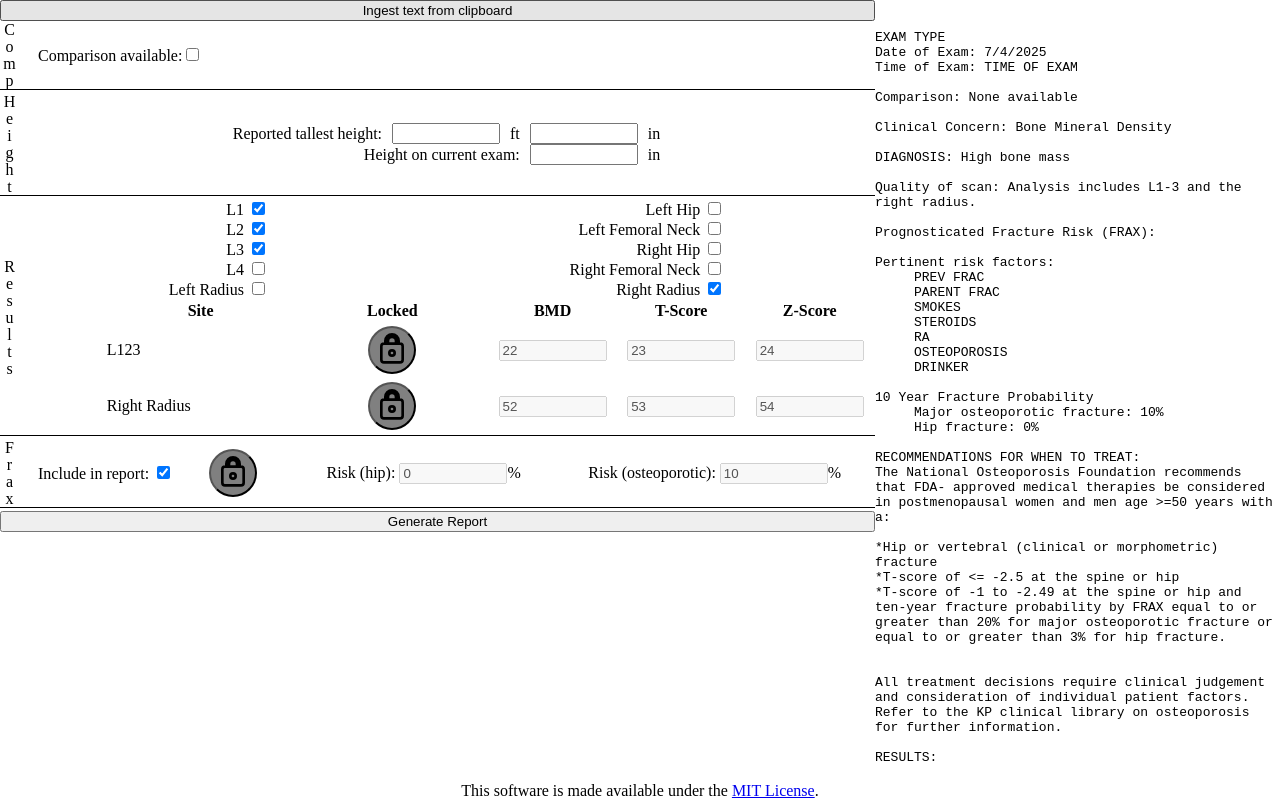
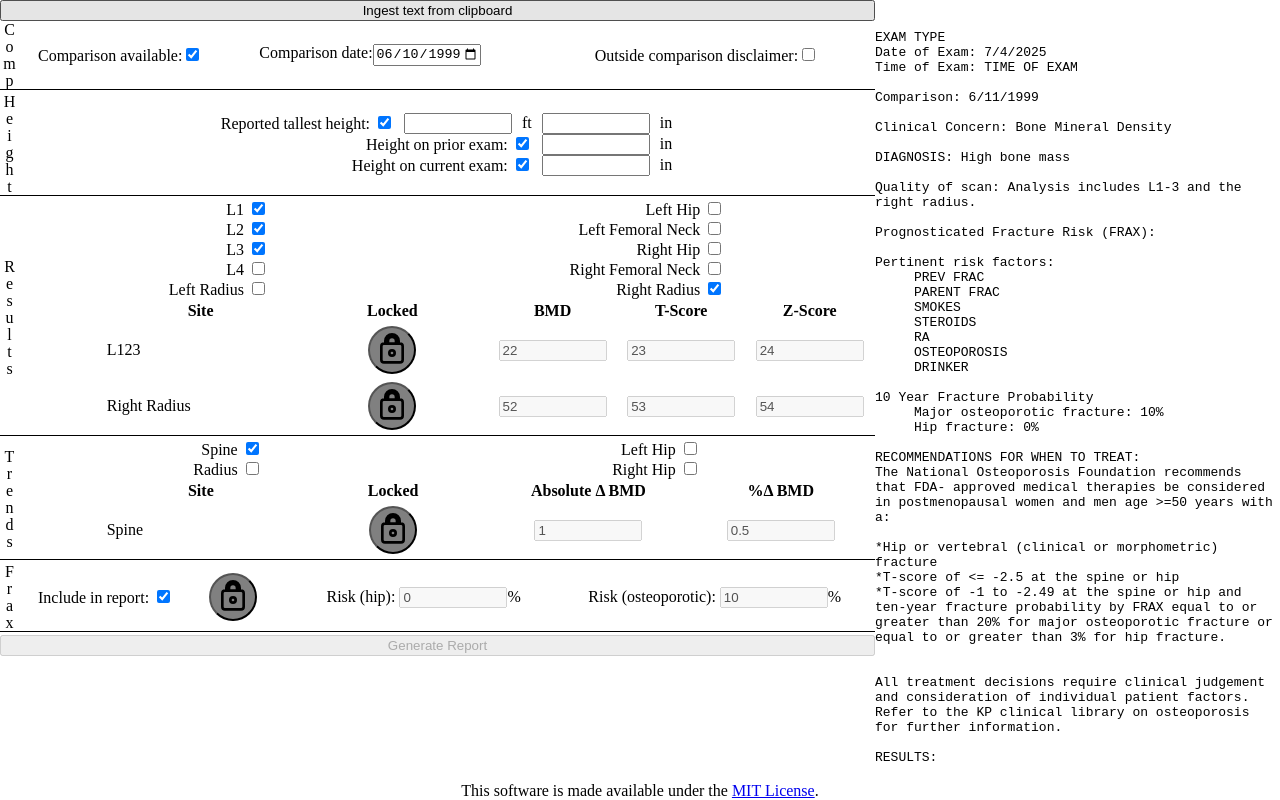
Before and after one commit to overtone1000/RadCalc, a SvelteKit app: page /DEXA in a window 1280 px wide. Built offline with nearby package versions, Linux system fonts and the light colour scheme.

Commit message:
DEXA Improvements Height toggles Substitution checks

```diff
--- a/src/components/DEXA/main.svelte
+++ b/src/components/DEXA/main.svelte
@@ -17,8 +17,6 @@
 
     const debug_mode:boolean=true && import.meta.env.DEV; //if in development mode, put in debug.
 
-    let other_frax_reason:string=$state("");
-
     //Only for debugging
     onMount(()=> {
         if(debug_mode){
@@ -27,7 +25,7 @@
                 result.text().then(
                     (result)=>{
                         handle_raw_ingest(result);
-                        mandatory.comparison.date="2025-06-10";
+                        mandatory.comparison.date="1999-06-10";
                     }
                 );
             }
@@ -179,6 +177,10 @@
 
             if(ingest!==undefined)
             {
+                if(mandatory.reported_tallest_height.exists && (mandatory.reported_tallest_height.feet===null || mandatory.reported_tallest_height.inches===null)){return false;}
+                if(mandatory.height_in_inches.exists && mandatory.height_in_inches.height_in_inches===null){return false;}
+                if(mandatory.comparison.height_in_inches.exists && mandatory.comparison.height_in_inches.height_in_inches===null){return false;}
+
                 if(selected_spinefield)
                 {
                     if(!measurement_ready(current_spine_measurement)){return false;}
@@ -200,6 +202,19 @@
                 }
                 if(mandatory.use_for_analysis.right_radius){
                     if(!measurement_ready(ingest.radii.right)){return false;}
+                }
+
+                if(
+                    selected_spinefield === undefined &&
+                    !mandatory.use_for_analysis.left_hip_total &&
+                    !mandatory.use_for_analysis.left_hip_neck &&
+                    !mandatory.use_for_analysis.right_hip_total &&
+                    !mandatory.use_for_analysis.right_hip_neck &&
+                    !mandatory.use_for_analysis.left_radius &&
+                    !mandatory.use_for_analysis.right_radius
+                )
+                {
+                    return false;
                 }
 
                 if(mandatory.use_for_comparison.spine){
@@ -265,22 +280,22 @@
                     <div class="flexcol flexgrow">
                         <div class="flexcol align_items_end align_self_center">
                             <div class="flexrow">
-                                <div>Reported tallest height: </div>
-                                <input type="number" step="1" class="numberbox left_margin" bind:value={mandatory.reported_tallest_height.feet}>
+                                <label>Reported tallest height: <input type="checkbox" tabindex=-1 bind:checked={mandatory.reported_tallest_height.exists}></label>
+                                <input type="number" step="1" class="numberbox left_margin" disabled={!mandatory.reported_tallest_height.exists} bind:value={mandatory.reported_tallest_height.feet}>
                                 <div class="left_margin"> ft </div>
-                                <input type="number" step="0.1" class="numberbox left_margin" bind:value={mandatory.reported_tallest_height.inches}>
+                                <input type="number" step="0.1" class="numberbox left_margin" disabled={!mandatory.reported_tallest_height.exists} bind:value={mandatory.reported_tallest_height.inches}>
                                 <div class="left_margin"> in </div>
                             </div>
                             {#if mandatory.comparison.exists}
                                 <div class="flexrow">
-                                    <div>Height on prior exam: </div>
-                                    <input type="number" step="0.1" class="numberbox left_margin" bind:value={mandatory.comparison.recorded_height_inches}>
+                                    <label>Height on prior exam: <input type="checkbox" tabindex=-1 bind:checked={mandatory.comparison.height_in_inches.exists}></label>
+                                    <input type="number" step="0.1" class="numberbox left_margin" disabled={!mandatory.comparison.height_in_inches.exists} bind:value={mandatory.comparison.height_in_inches.height_in_inches}>
                                     <div class="left_margin"> in </div>
                                 </div>
                             {/if}
                             <div class="flexrow">
-                                <div>Height on current exam: </div>
-                                <input type="number" step="0.1" class="numberbox left_margin" bind:value={mandatory.recorded_height_inches}>
+                                <label>Height on current exam: <input type="checkbox" tabindex=-1 bind:checked={mandatory.height_in_inches.exists}></label>
+                                <input type="number" step="0.1" class="numberbox left_margin" disabled={!mandatory.height_in_inches.exists} bind:value={mandatory.height_in_inches.height_in_inches}>
                                 <div class="left_margin"> in </div>
                             </div>
                         </div>
--- a/src/components/DEXA/ts/dexa/generate_report.ts
+++ b/src/components/DEXA/ts/dexa/generate_report.ts
@@ -4,6 +4,36 @@ import { all_possible_newlines, type DEXA_Ingest_Data } from "./data_ingest";
 import { getFRAXExclusionReasonText, type DEXA_Mandatory_Manual_Data } from "./manual";
 
 export const windows_newline="\r\n";
+
+const substitutions=
+{
+    exam:"$EXAM$",
+    exam_date:"$EXAM_DATE$",
+    exam_time:"$EXAM_TIME$",
+    included_sites:"$INCLUDED_SITES$",
+    frax:"$FRAX$",
+    reported_max_height:"$REPORTED_MAX_HEIGHT$",
+    prior_height:"$PRIOR_HEIGHT$",
+    prior_height_value:"$HEIGHT_ON_PRIOR$",
+    current_height:"$CURRENT_HEIGHT$",
+    measurement_name:"$MEASUREMENT_NAME$",
+    bmd:"$BMD$",
+    t_score:"$T_SCORE$",
+    z_score:"$Z_SCORE$",
+    all_measurements:"$MEASUREMENTS$",
+    system:"$DXA_SYSTEM$",
+    system_serial:"$DXA_SERIAL$",
+    software_version:"$DXA_SOFTWARE_VERSION$",
+    tech_id:"$DXA_TECH_ID$",
+    bmd_change:"$BMD_CHANGE$",
+    tscore_change:"$T_SCORE_CHANGE$",
+    trend:"$TRENDS$",
+    trend_section:"$TREND_SECTION$",
+    outside_disclaimer:"$OUTSIDE_DISCLAIMER$",
+    risk_factors:"$RISK_FACTORS$",
+    frax_osteoporotic_fracture:"$FRAX_OSTEOPOROTIC_FRACTURE$",
+    frax_hip_fracture:"$FRAX_HIP_FRACTURE$"
+}
 
 function array_to_string(arr:string[]):string{
     let retval="";
@@ -23,9 +53,9 @@ export function generate_report(ingest:DEXA_Ingest_Data, manual:DEXA_Mandatory_M
 {
     let retval=ingest.report_template;
 
-    retval=retval.replace("$EXAM$",ingest.exam);
-    retval=retval.replace("$EXAM_DATE$",ingest.date);
-    retval=retval.replace("$EXAM_TIME$",ingest.time);
+    retval=retval.replace(substitutions.exam,ingest.exam);
+    retval=retval.replace(substitutions.exam_date,ingest.date);
+    retval=retval.replace(substitutions.exam_time,ingest.time);
 
     //Comparison
     {
@@ -148,40 +178,48 @@ export function generate_report(ingest:DEXA_Ingest_Data, manual:DEXA_Mandatory_M
             full_quality_section+=" "+getFRAXExclusionReasonText(manual.reason_for_frax_exclusion);
         }
 
-        retval=retval.replace("$INCLUDED_SITES$",full_quality_section);
+        retval=retval.replace(substitutions.included_sites,full_quality_section);
     }
 
     //FRAX
-    retval=retval.replace("$FRAX$",frax(ingest,manual))
+    retval=retval.replace(substitutions.frax,frax(ingest,manual))
 
     //Height
     {
         let reported_tallest_height:string = "Not reported by the patient.";
-        if(manual.reported_tallest_height.feet!==undefined && manual.reported_tallest_height.inches!==undefined)
+        if(manual.reported_tallest_height.exists)
         {
-            reported_tallest_height=(manual.reported_tallest_height.feet*12+manual.reported_tallest_height.inches).toString() + " in";
+            if(manual.reported_tallest_height.feet!==null && manual.reported_tallest_height.inches!==null)
+            {
+                reported_tallest_height=(manual.reported_tallest_height.feet*12+manual.reported_tallest_height.inches).toString() + " in";
+            }
         }
-        retval=retval.replace("$REPORTED_MAX_HEIGHT$",reported_tallest_height.toString())
+        retval=retval.replace(substitutions.reported_max_height,reported_tallest_height.toString())
 
         let prior_height:string="";
         if(manual.comparison.exists)
         {
             let height = "Not recorded.";
-            if(manual.comparison.recorded_height_inches !== undefined)
+            if(manual.comparison.height_in_inches.exists)
             {
-                height = manual.comparison.recorded_height_inches.toString() + " in";
-
+                if(manual.comparison.height_in_inches.height_in_inches !== null)
+                {
+                    height = manual.comparison.height_in_inches.height_in_inches.toString() + " in";
+                }
             }
-            prior_height=ingest.height_on_prior_template.replace("$PRIOR_HEIGHT$",height);
+            prior_height=ingest.height_on_prior_template.replace(substitutions.prior_height,height);
         }
-        retval=retval.replace("$HEIGHT_ON_PRIOR$",prior_height)
+        retval=retval.replace(substitutions.prior_height_value,prior_height)
 
         let current_height:string = "Not recorded.";
-        if(manual.recorded_height_inches!==undefined)
+        if(manual.height_in_inches.exists)
         {
-            current_height=manual.recorded_height_inches.toString() + " in";
+            if(manual.height_in_inches.height_in_inches !== null)
+            {
+                current_height=manual.height_in_inches.height_in_inches.toString() + " in";
+            }
         }
-        retval=retval.replace("$CURRENT_HEIGHT$",current_height)
+        retval=retval.replace(substitutions.current_height,current_height)
     }
 
     //Measurements
@@ -199,10 +237,10 @@ export function generate_report(ingest:DEXA_Ingest_Data, manual:DEXA_Mandatory_M
                 if(bmd!==undefined && tscore !==undefined && zscore !==undefined)
                 {
                     let thismeas=ingest.measurement_template;
-                    thismeas=thismeas.replace("$MEASUREMENT_NAME$",name);
-                    thismeas=thismeas.replace("$BMD$",bmd.toFixed(3));
-                    thismeas=thismeas.replace("$T_SCORE$",tscore.toFixed(2));
-                    thismeas=thismeas.replace("$Z_SCORE$",zscore.toFixed(2));
+                    thismeas=thismeas.replace(substitutions.measurement_name,name);
+                    thismeas=thismeas.replace(substitutions.bmd,bmd.toFixed(3));
+                    thismeas=thismeas.replace(substitutions.t_score,tscore.toFixed(2));
+                    thismeas=thismeas.replace(substitutions.z_score,zscore.toFixed(2));
                     measurements.push(thismeas);
                 }
             }
@@ -229,15 +267,15 @@ export function generate_report(ingest:DEXA_Ingest_Data, manual:DEXA_Mandatory_M
             allmeasurements+=measurement;
         }
 
-        retval=retval.replace("$MEASUREMENTS$",allmeasurements);
+        retval=retval.replace(substitutions.all_measurements,allmeasurements);
     }
 
     //Technical
     {
-        retval=retval.replace("$DXA_SYSTEM$",ingest.dexa_system);
-        retval=retval.replace("$DXA_SERIAL$",ingest.device_serial);
-        retval=retval.replace("$DXA_SOFTWARE_VERSION$",ingest.software_version);
-        retval=retval.replace("$DXA_TECH_ID$",ingest.technologist_id);
+        retval=retval.replace(substitutions.system,ingest.dexa_system);
+        retval=retval.replace(substitutions.system_serial,ingest.device_serial);
+        retval=retval.replace(substitutions.software_version,ingest.software_version);
+        retval=retval.replace(substitutions.tech_id,ingest.technologist_id);
     }
 
     //Trends
@@ -254,9 +292,9 @@ export function generate_report(ingest:DEXA_Ingest_Data, manual:DEXA_Mandatory_M
                 )
                 {
                     let thismeas=ingest.change_template;
-                    thismeas=thismeas.replace("$MEASUREMENT_NAME$",name);
-                    thismeas=thismeas.replace("$BMD_CHANGE$",comp.bone_mineral_density_absolute_change.toFixed(3));
-                    thismeas=thismeas.replace("$T_SCORE_CHANGE$",comp.bone_mineral_density_percentage_change.toFixed(2));
+                    thismeas=thismeas.replace(substitutions.measurement_name,name);
+                    thismeas=thismeas.replace(substitutions.bmd_change,comp.bone_mineral_density_absolute_change.toFixed(3));
+                    thismeas=thismeas.replace(substitutions.tscore_change,comp.bone_mineral_density_percentage_change.toFixed(2));
                     trends.push(thismeas);
                 }
             }
@@ -276,12 +314,12 @@ export function generate_report(ingest:DEXA_Ingest_Data, manual:DEXA_Mandatory_M
                 }
 
                 section=ingest.trend_template;
-                section=section.replace("$TRENDS$",allcomps);
+                section=section.replace(substitutions.trend,allcomps);
             }
 
         }
 
-        retval=retval.replace("$TREND_SECTION$",section);
+        retval=retval.replace(substitutions.trend_section,section);
     }
 
     //Outside disclaimer
@@ -293,7 +331,25 @@ export function generate_report(ingest:DEXA_Ingest_Data, manual:DEXA_Mandatory_M
             str=ingest.outside_comparison_disclaimer;
         }
 
-        retval=retval.replace("$OUTSIDE_DISCLAIMER$",str);
+        retval=retval.replace(substitutions.outside_disclaimer,str);
+    }
+
+    //Check for missed substitution
+    {
+        let missed_substitutions:string[]=[];
+        for(const substr of Object.values(substitutions))
+        {
+            if(retval.indexOf(substr)>0)
+            {
+                missed_substitutions.push(substr);
+            }
+        }
+
+        if(missed_substitutions.length>0)
+        {
+            retval="";
+            alert("Report generation failed. The following substitutions could not be made: " + missed_substitutions.toString());
+        }
     }
 
     return retval;
@@ -387,15 +443,15 @@ function frax(ingest:DEXA_Ingest_Data, manual:DEXA_Mandatory_Manual_Data):string
 
     if(frax_risk_factors===""){frax_risk_factors=indent+"None";}
 
-    retval=retval.replace("$RISK_FACTORS$",frax_risk_factors);
+    retval=retval.replace(substitutions.risk_factors,frax_risk_factors);
 
     if(ingest.frax.risk_of_osteoporotic_fracture!==undefined
         && ingest.frax.risk_of_osteoporotic_fracture!==null
         && ingest.frax.risk_of_hip_fracture!==undefined
         && ingest.frax.risk_of_hip_fracture!==null)
     {
-        retval=retval.replace("$FRAX_OSTEOPOROTIC_FRACTURE$",ingest.frax.risk_of_osteoporotic_fracture.toString());
-        retval=retval.replace("$FRAX_HIP_FRACTURE$",ingest.frax.risk_of_hip_fracture.toString());
+        retval=retval.replace(substitutions.frax_osteoporotic_fracture,ingest.frax.risk_of_osteoporotic_fracture.toString());
+        retval=retval.replace(substitutions.frax_hip_fracture,ingest.frax.risk_of_hip_fracture.toString());
     }
 
     return retval;
--- a/src/components/DEXA/ts/dexa/manual.ts
+++ b/src/components/DEXA/ts/dexa/manual.ts
@@ -17,19 +17,25 @@ export function getFRAXExclusionReasonText(reason:{reason:FRAXExclusionReason,ot
     }
 }
 
+type HeightInInches = {
+    exists:boolean,
+    height_in_inches:number|null,
+};
+
 export type DEXA_Mandatory_Manual_Data =
 {
     age:number,
     reported_tallest_height:{
-        feet?:number,
-        inches?:number
+        exists:boolean,
+        feet:number|null,
+        inches:number|null
     },
-    recorded_height_inches?:number,
+    height_in_inches:HeightInInches
     comparison:{
         exists:boolean,
         date?:string,
         outside_comparison?:boolean,
-        recorded_height_inches?:number,
+        height_in_inches:HeightInInches
     },
     use_for_analysis:{
         L1:boolean,
@@ -78,12 +84,21 @@ export function empty_mandatory():DEXA_Mandatory_Manual_Data {
             radius:false,
         },
         reported_tallest_height:{
-            feet:undefined,
-            inches:undefined
+            exists:true,
+            feet:null,
+            inches:null
+        },
+        height_in_inches:{
+            exists:true,
+            height_in_inches:null
         },
         comparison:{
             exists:false,
-            date:undefined
+            date:undefined,
+            height_in_inches:{
+                exists:true,
+                height_in_inches:null
+            }
         },
         use_frax:true,
         reason_for_frax_exclusion:{reason:FRAXExclusionReason.Other,other_text:""}
@@ -164,10 +179,7 @@ export function init_mandatory(ingest:DEXA_Ingest_Data):DEXA_Mandatory_Manual_Da
 
     if(retval.use_for_comparison.spine || retval.use_for_comparison.left_hip || retval.use_for_comparison.right_hip || retval.use_for_comparison.radius)
     {
-        retval.comparison={
-            exists:true,
-            date:undefined
-        }
+        retval.comparison.exists=true;
     }
 
     return retval;
--- a/src/components/Thymus_CSS_SII/main.svelte
+++ b/src/components/Thymus_CSS_SII/main.svelte
@@ -89,7 +89,7 @@
 				const line4 = "Thymic SII less than 8.92% is 100% sensitive and 100% specific for tumor.";
 				const line5 = "SII mean and standard deviation for the thymic hyperplasia group: 46.29% ± 18.41";
 				const line6 = "SII mean and standard deviation for the tumor group: −0.06% ± 4.89";
-				const line7 = "CSR less than 0.849 is 100% sensitive and 96.7% specific for tumor.";
+				const line7 = "CSR greater than 0.849 is 100% sensitive and 96.7% specific for tumor.";
 				const line8 = "CSR mean and standard deviation for the thymic hyperplasia group: 0.545 ± 0.162";
 				const line9 = "CSR mean and standard deviation for the tumor group: 1.045 ± 0.094";
 				//Muscle SSI isn't useful, so just exclude it.
```
Also changed, not shown: static/example_forms/Example_Ingest_Template.txt.
